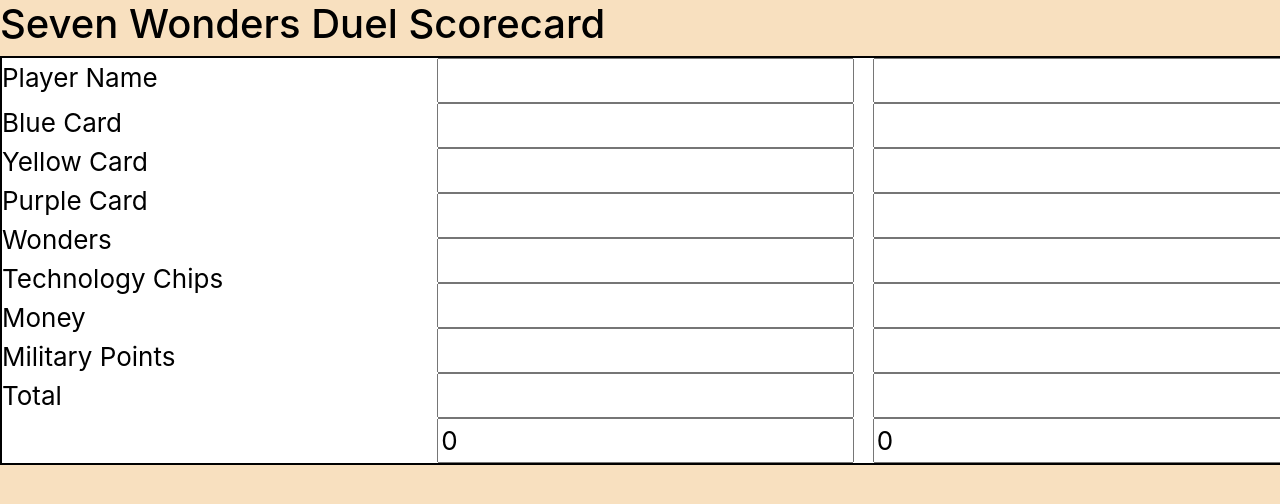
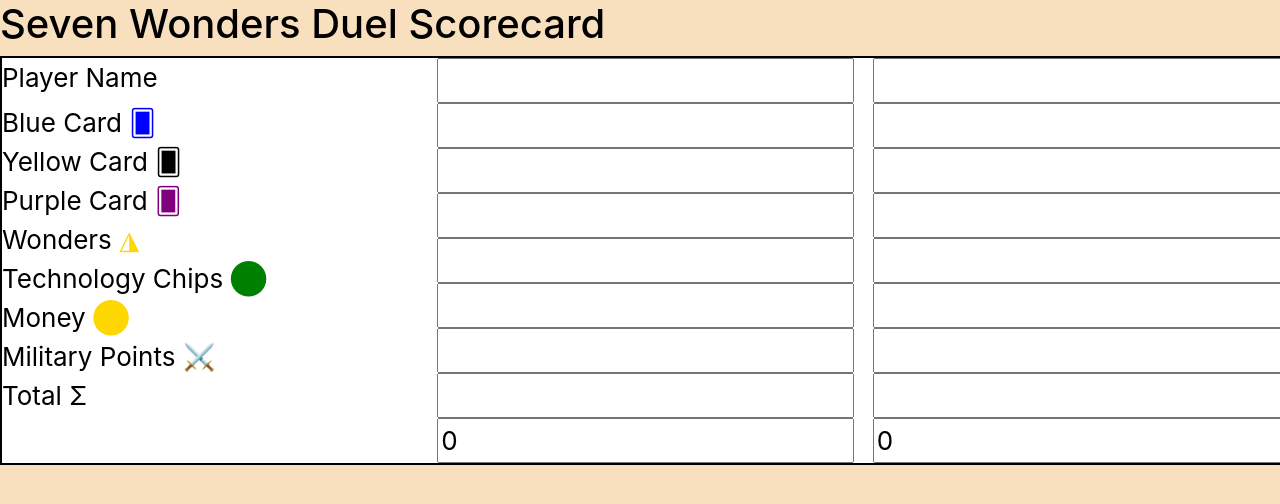
Before and after one commit to miramardesign/seven-wonders-duel-scorecard-react, a React (Create React App) app: page / in a window 1280 px wide. Shown: the top 504 px of the page. Built offline with nearby package versions, Linux system fonts and the light colour scheme.

Commit message:
made icons basic entities

```diff
--- a/src/App.css
+++ b/src/App.css
@@ -6,3 +6,43 @@
   font-size: calc(10px + 2vmin);
   color: black;
 }
+
+.i-sigma:after{
+  content: "\03A3";
+}
+.i-pyramid:after{
+  content: "\25EE";
+}
+
+.i-card:after{
+  content: "\1f0a0";
+}
+
+.i-shield:after{
+  content: "\2694";
+}
+
+.i-chip::after{
+  content: "\2B24";
+
+}
+
+.red{
+  color: red;
+}
+.blue{
+  color: blue;
+}
+
+.gold{
+  color: gold;
+}
+
+.purple{
+  color: purple;
+}
+
+
+.green{
+  color: green;
+}
--- a/src/ScoreCard/ScoreCard.jsx
+++ b/src/ScoreCard/ScoreCard.jsx
@@ -33,31 +33,38 @@
     this.scoreList = [
       {
         title: 'Blue Card',
-        points: 0
+        points: 0,
+        cls: 'blue i-card'
       },
       {
         title: 'Yellow Card',
-        points: 0
+        points: 0,
+        cls: 'yellow i-card'
       },
       {
         title: 'Purple Card',
-        points: 0
+        points: 0,
+        cls: 'purple i-card'
       },
       {
         title: 'Wonders',
-        points: 0
+        points: 0,
+        cls: 'gold i-pyramid'
       },
       {
         title: 'Technology Chips',
-        points: 0
+        points: 0,
+        cls: 'green i-chip'
       },
       {
         title: 'Money',
-        points: 0
+        points: 0,
+        cls: 'gold i-chip'
       },
       {
         title: 'Military Points',
-        points: 0
+        points: 0,
+        cls: 'red i-shield'
       }
 
     ];
--- a/src/ScoreList/ScoreList.jsx
+++ b/src/ScoreList/ScoreList.jsx
@@ -2,11 +2,6 @@
 import './ScoreList.scss';
 
 class ScoreList extends React.Component {
-  constructor(props) {
-    super(props);
-
-
-  }
 
   render() {
 
@@ -15,13 +10,21 @@
 
         {this.props.scoreList.map((item, i) => (
           <div className="row input-row" key={item.title}>
-            <div className="col-md" >{item.title}</div>
+            <div className="col-md" >{item.title}  <span className={item.cls}></span>  </div>
           </div>
         ))}
 
         <div className="row input-row" >
 
-          <div className="col-md" >Total</div>
+          <div className="col-md" >Total <span className="i-sigma"></span>
+
+          <span className="icon-pyramid"></span>
+
+
+          <span className="icon-card"></span>
+
+          <span className="icon-shield"></span>
+          </div>
         </div>
       </div>
 
@@ -30,5 +33,4 @@
 
 }
 
-
 export default ScoreList;
```
